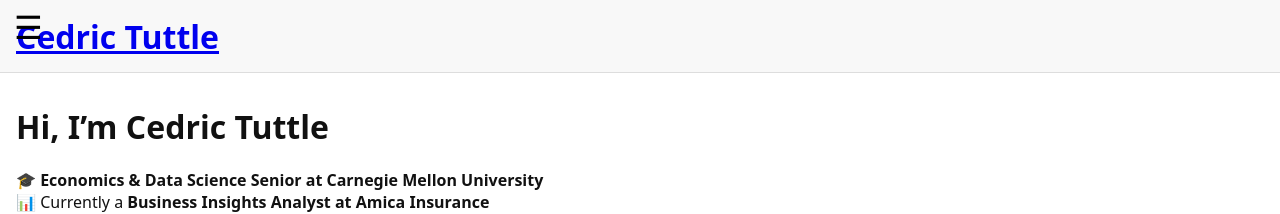
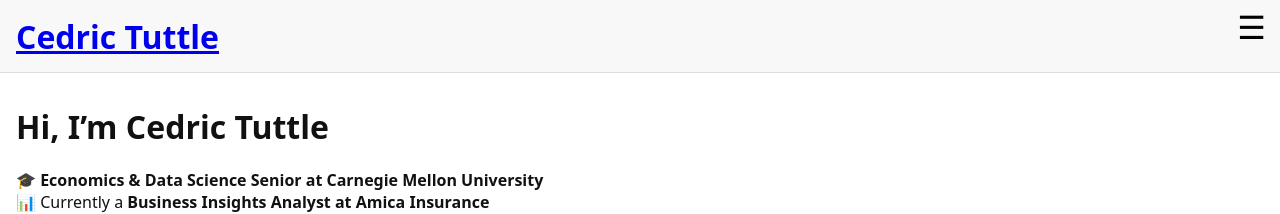
Before and after one commit to ctuttle123/cedrictuttle.github.io, a Jekyll site: the page built from index.md, in a window 1280 px wide. Shown: the top 214 px of the page. Built offline with Jekyll 4.4.1, drawn with Linux system fonts in a browser that asks for light colours.

Commit message:
Update custom.scss

```diff
--- a/_sass/custom.scss
+++ b/_sass/custom.scss
@@ -19,11 +19,11 @@ body, html {
   justify-content: space-between; /* logo left, hamburger right */
 }
 
-/* Hamburger button flush top-left */
+/* Hamburger button flush top-right */
 .hamburger {
   position: absolute;
   top: 0.5rem;
-  left: 0.5rem;
+  right: 0.5rem;
   font-size: 2rem;
   background: none;
   border: none;
@@ -37,7 +37,7 @@ body, html {
   flex-direction: column;
   position: absolute;
   top: 3.5rem;
-  left: 0;
+  right: 0;
   background-color: #f8f8f8;
   border: 1px solid #ddd;
   padding: 0.5rem 1rem;
```
